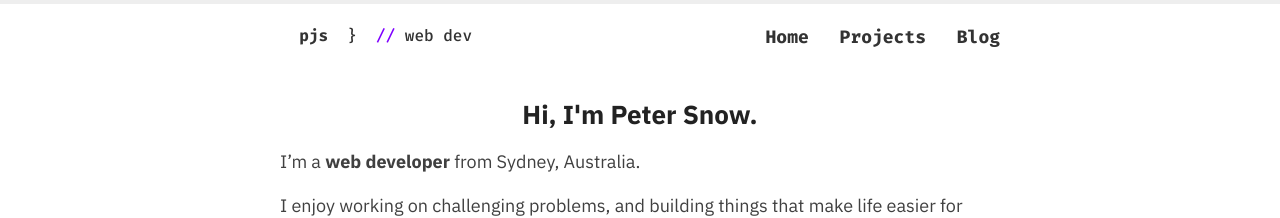
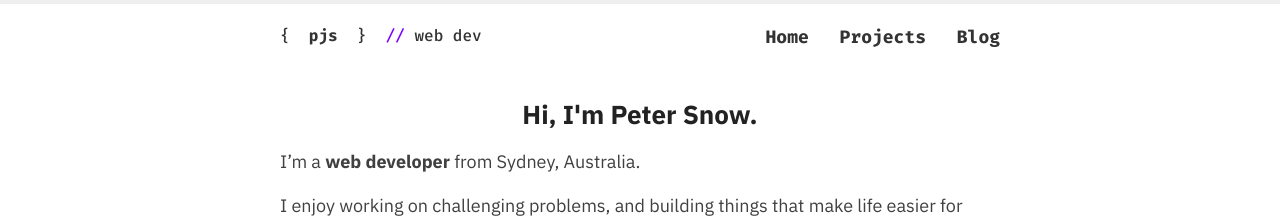
Before and after one commit to peterjsnow/peterjsnow.github.io, a Jekyll site: the page built from index.md, in a window 1280 px wide. Shown: the top 218 px of the page. Built offline with Jekyll 4.4.1, drawn with Linux system fonts in a browser that asks for light colours.

Commit message:
fixed header bug

```diff
--- a/_layouts/default.html
+++ b/_layouts/default.html
@@ -24,7 +24,7 @@
             <div class="site-info">
               <h1 class="site-name">
                 <a href="{{ site.baseurl }}/">
-                  <span class="site-desc"{</span>&nbsp;
+                  <span class="site-desc">{</span>&nbsp;
                   <span class="site-desc-name">{{ site.name }}</span>&nbsp;
                   <span class="site-desc">}&nbsp;
                     <span class="site-desc-cmt">//</span>&nbsp;{{site.description}}
```
